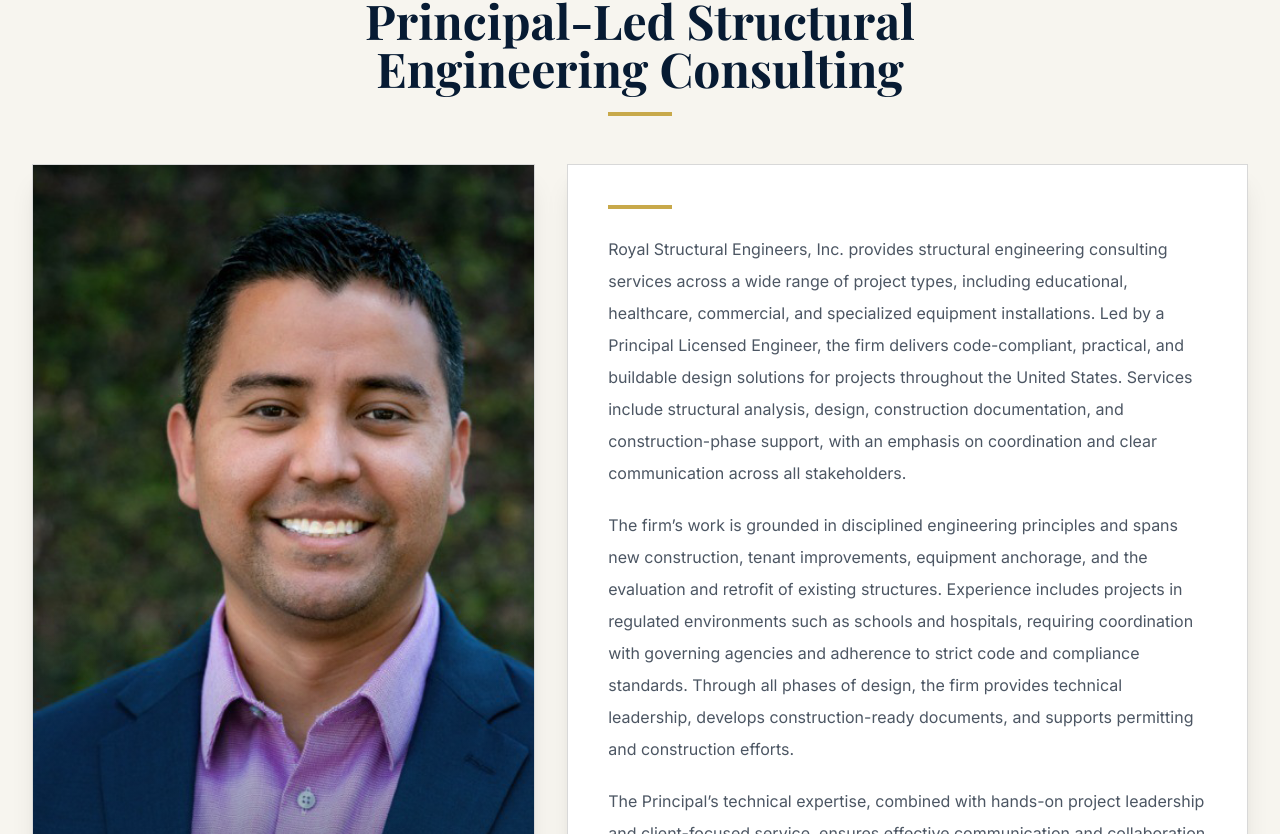
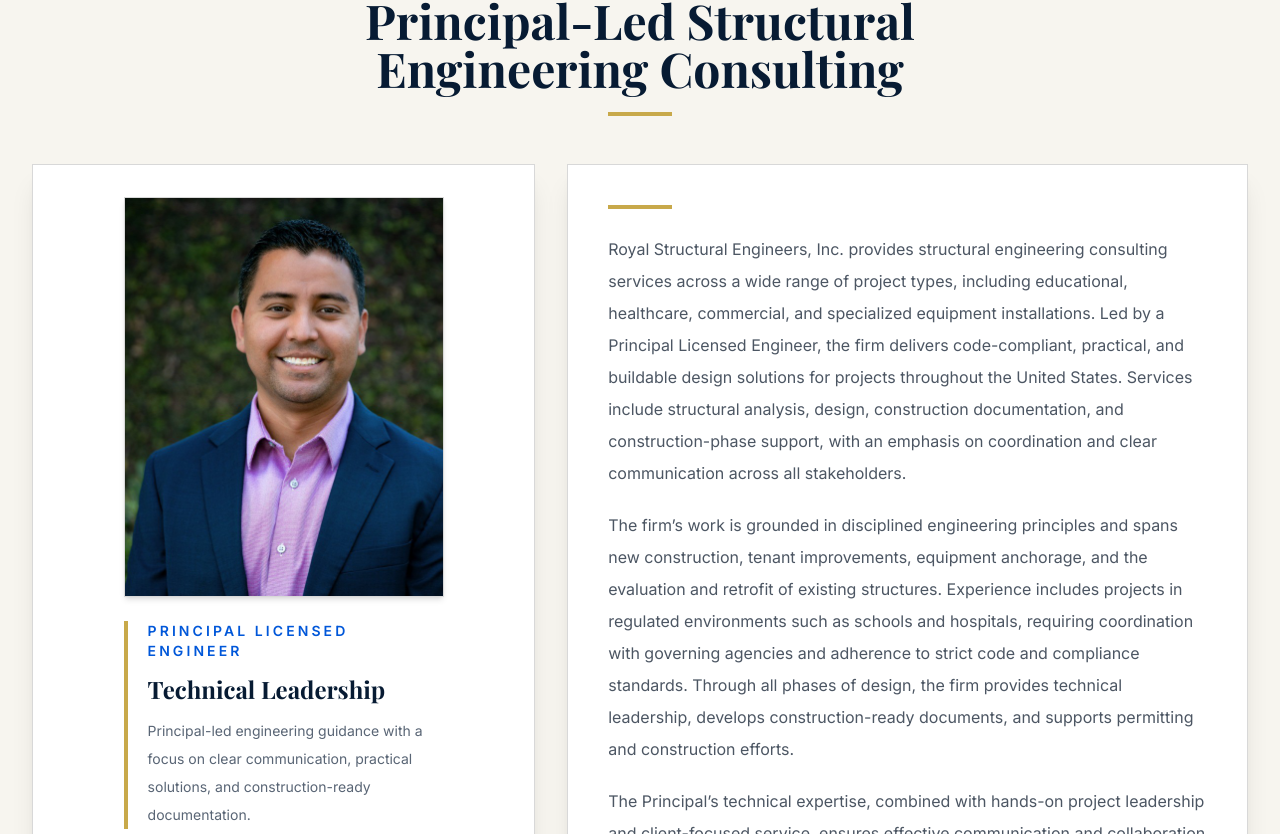
Before and after one commit to Richomen/ROYAL-structural-engineers, a Next.js app: page / in a window 1280 px wide. Shown: the part 2946-3780 px from the top of the page. Built offline with nearby package versions, Linux system fonts and the light colour scheme; a web font is replaced by a local one.

Commit message:
page.tsx
Updated layout and styling for the Principal Licensed Engineer section, including new image handling and text adjustments.

```diff
--- a/app/page.tsx
+++ b/app/page.tsx
@@ -315,24 +315,31 @@ export default function Home() {
     />
 
     <div className="mt-12 grid gap-8 lg:grid-cols-[0.85fr_1.15fr]">
-      <div className="relative min-h-[520px] overflow-hidden border border-[#d8d8d8] bg-white shadow-xl">
+    <div className="border border-[#d8d8d8] bg-white p-8 shadow-xl">
+  <div className="mx-auto max-w-[320px]">
+    <div className="relative aspect-[4/5] overflow-hidden border border-[#d8d8d8] bg-[#f7f5ef] shadow-md">
       <Image
         src="/Ricardo_Business_Small.png"
         alt="Principal Licensed Engineer"
         fill
-          className="object-cover"
+        className="object-cover object-top"
       />
+    </div>
 
-        <div className="absolute inset-0 bg-gradient-to-t from-[#071b33]/70 via-transparent to-transparent" />
-
-        <div className="absolute bottom-0 left-0 right-0 p-8 text-white">
-          <p className="text-sm font-semibold uppercase tracking-[0.22em] text-[#c8a94a]">
+    <div className="mt-6 border-l-4 border-[#c8a94a] pl-5">
+      <p className="text-sm font-semibold uppercase tracking-[0.22em] text-[#0057d9]">
         Principal Licensed Engineer
       </p>
 
-          <h3 className="mt-3 font-serif text-3xl font-bold">
+      <h3 className="mt-3 font-serif text-2xl font-bold text-[#071b33]">
         Technical Leadership
       </h3>
+
+      <p className="mt-3 text-sm leading-7 text-[#596575]">
+        Principal-led engineering guidance with a focus on clear communication,
+        practical solutions, and construction-ready documentation.
+      </p>
+    </div>
   </div>
 </div>
 
```
Lines whose indentation alone changed are shown as unchanged.
